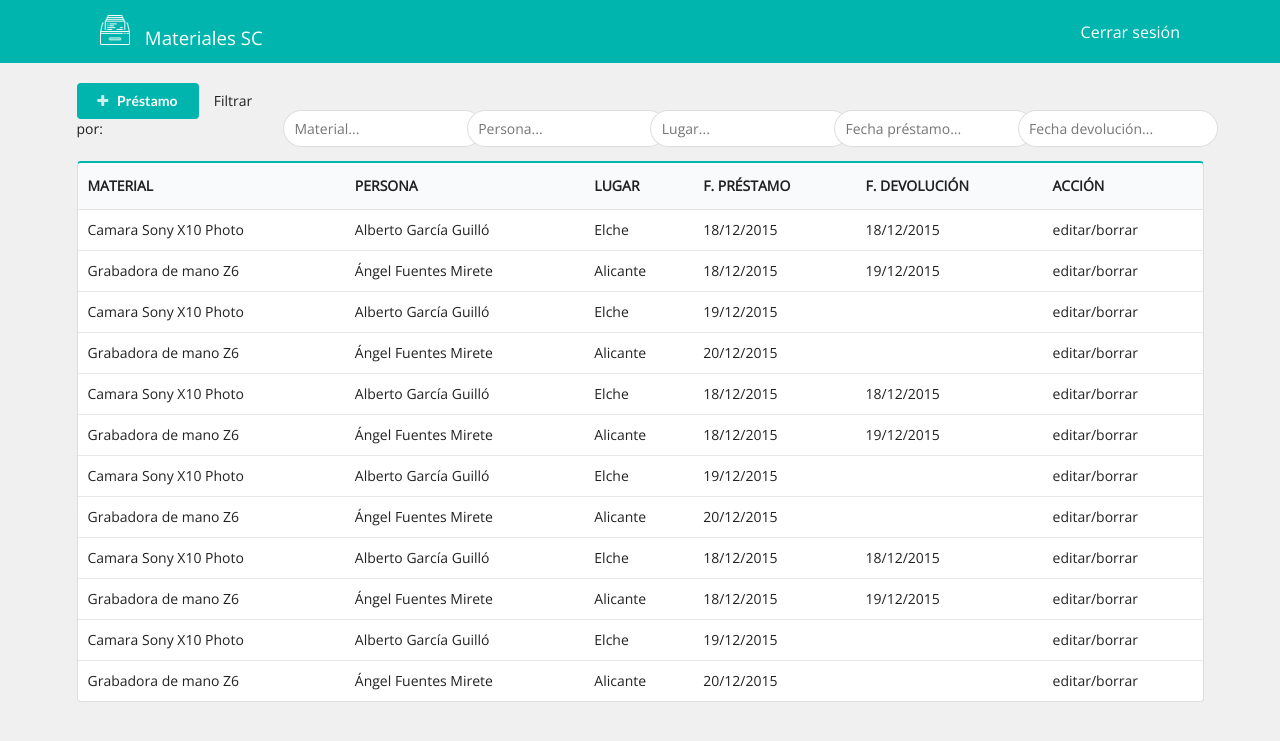
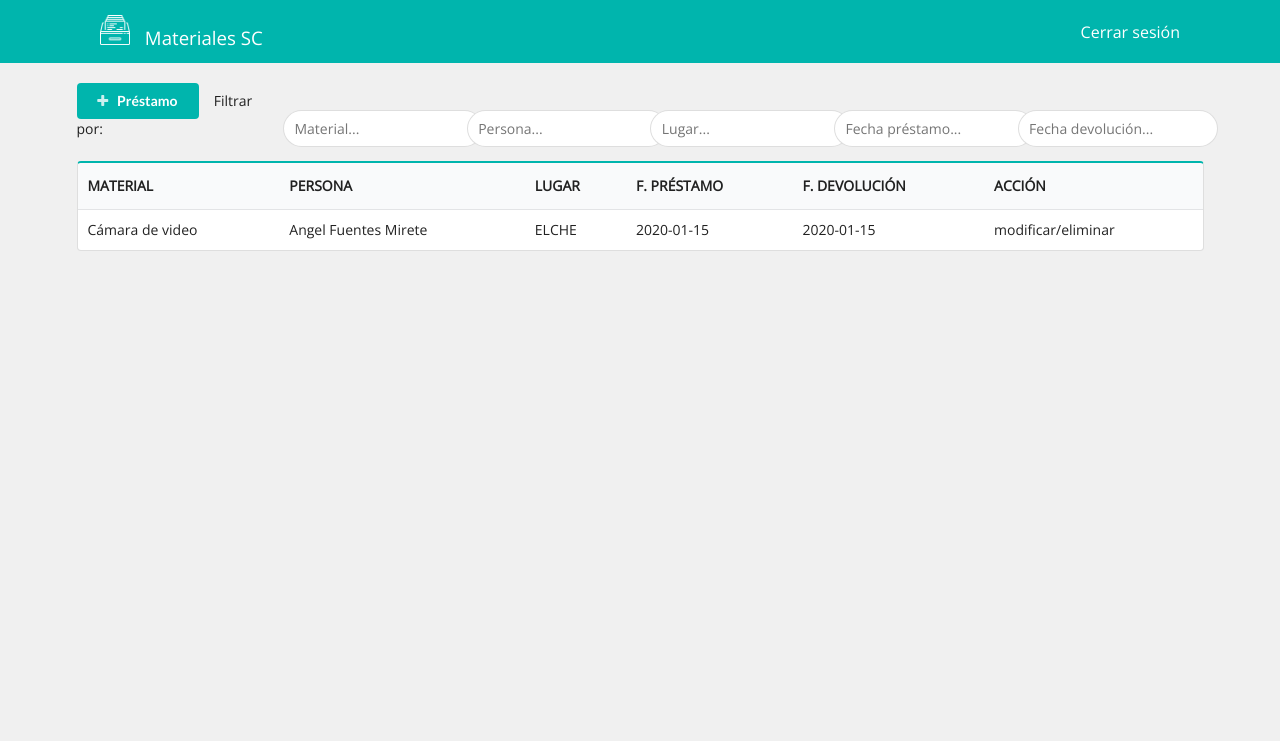
Before and after one commit to manutepowa/Material, a PHP site: page /views/prueba2.php in a window 1280 px wide. Shown: the top 741 px of the page. Run offline with PHP 8.4, Linux system fonts and the light colour scheme; data comes from the database, SQL or seed files in the repository; tables that the repository leaves empty hold one stand-in row (values such as "Sample post").

Commit message:
tabla carga datos ok

```diff
--- /dev/null
+++ b/function/getPrestamo.php
@@ -0,0 +1,21 @@
+<?php
+
+	require_once($_SERVER['DOCUMENT_ROOT'].'/Material/function/connect_mysqli.php');
+	$conexion = connect();
+	if ($conexion->connect_error) {
+		die("Fallo al conectar: ".$conexion->connect_error);
+		echo "Error";
+	}
+
+	// $search = $_GET['q'];
+
+	$query = "SELECT prestamo.id_prestamo, material.descripcion, persona.nombre, lugar.lugar, prestamo.fecha_prestamo, prestamo.fecha_devolucion FROM material.prestamo, material.material, material.persona, material.lugar WHERE prestamo.id_material = material.id_material AND prestamo.id_persona = persona.id_persona AND prestamo.id_lugar = lugar.id_lugar;";
+
+	$row = $conexion->query($query)or die(mysql_error());
+
+	while($rows[] = $row->fetch_all());
+
+	array_pop($rows);
+	echo json_encode($rows);
+
+?>
--- a/site_map/js/main.js
+++ b/site_map/js/main.js
@@ -54,4 +54,26 @@ $(document).ready(function(){
 	  })
 	;
 
+	var urlprestamo = '../function/getPrestamo.php';
+
+	$("#prestamos tbody").html("");
+
+	$.getJSON(urlprestamo, function(prest){
+		for (var j = 0; j < urlprestamo.length; j++) {
+			$.each(prest, function(i, p){
+				var fDev;
+				if(p[j][5]){fDev=p[j][5];}else{fDev="no devuelto";}
+
+				var newRow = "<tr value='"+p[j][0]+"'>"
+								+"<td>"+p[j][1]+"</td>"
+								+"<td>"+p[j][2]+"</td>"
+								+"<td>"+p[j][3]+"</td>"
+								+"<td>"+p[j][4]+"</td>"
+								+"<td>"+fDev+"</td>"
+								+"<td>modificar/eliminar</td>"
+							+"</tr>";
+				$(newRow).appendTo("#prestamos tbody");
+			});
+		};
+	});
 });
--- a/views/prueba2.php
+++ b/views/prueba2.php
@@ -53,7 +53,7 @@
   <!-- <div class="results"></div> -->
   <!-- </div> -->
 
-    <table class="ui teal table">
+    <table id="prestamos" class="ui teal table">
       <thead>
         <tr>
           <th>MATERIAL</th>
@@ -65,100 +65,7 @@
         </tr>
       </thead>
       <tbody>
-        <tr>
-          <td>Camara Sony X10 Photo</td>
-          <td>Alberto García Guilló</td>
-          <td>Elche</td>
-          <td>18/12/2015</td>
-          <td>18/12/2015</td>
-          <td>editar/borrar</td>
-        </tr>
-        <tr>
-          <td>Grabadora de mano Z6</td>
-          <td>Ángel Fuentes Mirete</td>
-          <td>Alicante</td>
-          <td>18/12/2015</td>
-          <td>19/12/2015</td>
-          <td>editar/borrar</td>
-        </tr>
-        <tr>
-          <td>Camara Sony X10 Photo</td>
-          <td>Alberto García Guilló</td>
-          <td>Elche</td>
-          <td>19/12/2015</td>
-          <td></td>
-          <td>editar/borrar</td>
-        </tr>
-        <tr>
-          <td>Grabadora de mano Z6</td>
-          <td>Ángel Fuentes Mirete</td>
-          <td>Alicante</td>
-          <td>20/12/2015</td>
-          <td></td>
-          <td>editar/borrar</td>
-        </tr><tr>
-          <td>Camara Sony X10 Photo</td>
-          <td>Alberto García Guilló</td>
-          <td>Elche</td>
-          <td>18/12/2015</td>
-          <td>18/12/2015</td>
-          <td>editar/borrar</td>
-        </tr>
-        <tr>
-          <td>Grabadora de mano Z6</td>
-          <td>Ángel Fuentes Mirete</td>
-          <td>Alicante</td>
-          <td>18/12/2015</td>
-          <td>19/12/2015</td>
-          <td>editar/borrar</td>
-        </tr>
-        <tr>
-          <td>Camara Sony X10 Photo</td>
-          <td>Alberto García Guilló</td>
-          <td>Elche</td>
-          <td>19/12/2015</td>
-          <td></td>
-          <td>editar/borrar</td>
-        </tr>
-        <tr>
-          <td>Grabadora de mano Z6</td>
-          <td>Ángel Fuentes Mirete</td>
-          <td>Alicante</td>
-          <td>20/12/2015</td>
-          <td></td>
-          <td>editar/borrar</td>
-        </tr><tr>
-          <td>Camara Sony X10 Photo</td>
-          <td>Alberto García Guilló</td>
-          <td>Elche</td>
-          <td>18/12/2015</td>
-          <td>18/12/2015</td>
-          <td>editar/borrar</td>
-        </tr>
-        <tr>
-          <td>Grabadora de mano Z6</td>
-          <td>Ángel Fuentes Mirete</td>
-          <td>Alicante</td>
-          <td>18/12/2015</td>
-          <td>19/12/2015</td>
-          <td>editar/borrar</td>
-        </tr>
-        <tr>
-          <td>Camara Sony X10 Photo</td>
-          <td>Alberto García Guilló</td>
-          <td>Elche</td>
-          <td>19/12/2015</td>
-          <td></td>
-          <td>editar/borrar</td>
-        </tr>
-        <tr>
-          <td>Grabadora de mano Z6</td>
-          <td>Ángel Fuentes Mirete</td>
-          <td>Alicante</td>
-          <td>20/12/2015</td>
-          <td></td>
-          <td>editar/borrar</td>
-        </tr>
+      <!-- http://bootsnipp.com/snippets/featured/panel-table-with-filters-per-column -->
       </tbody>
     </table>
 
```
